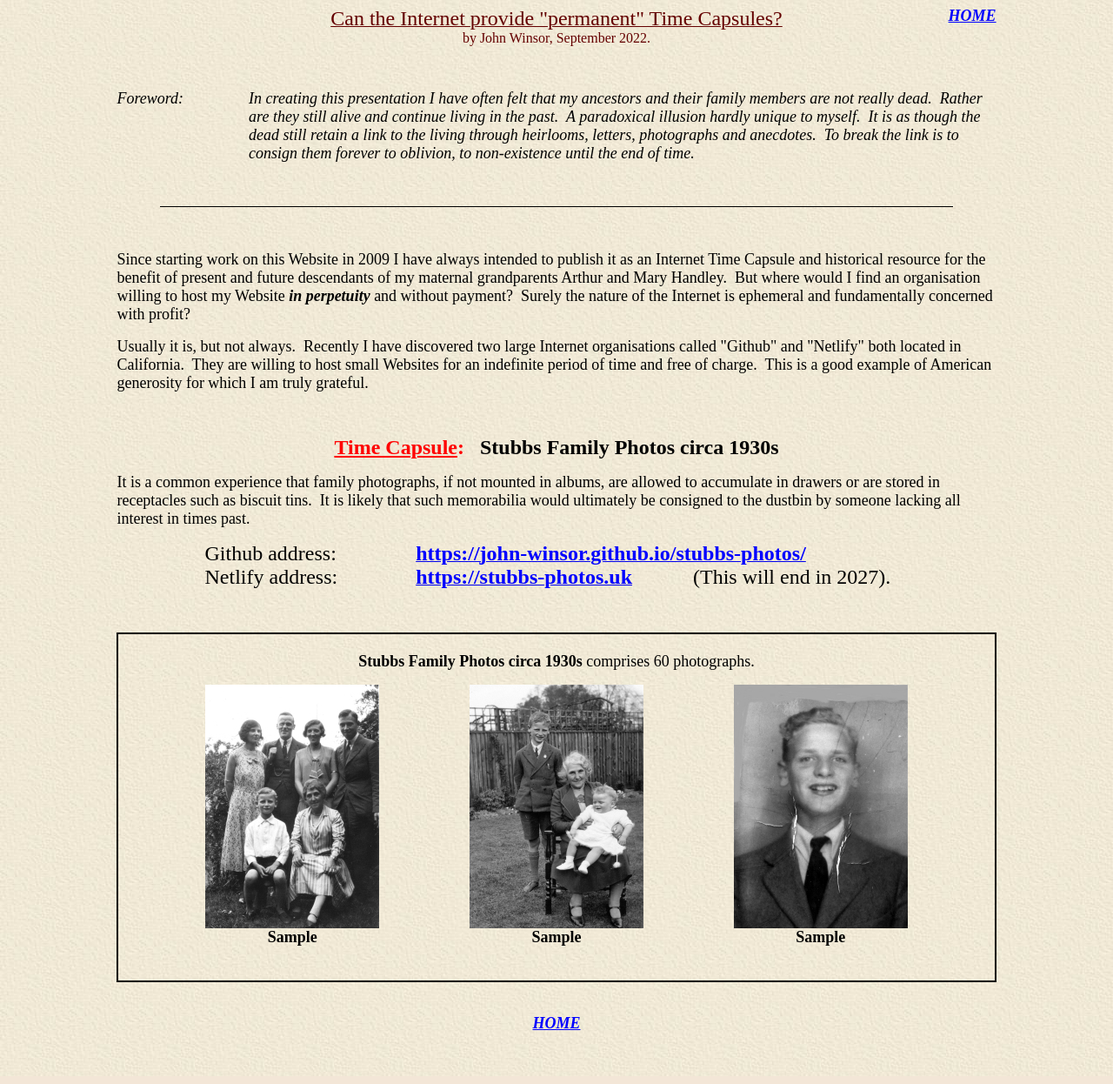
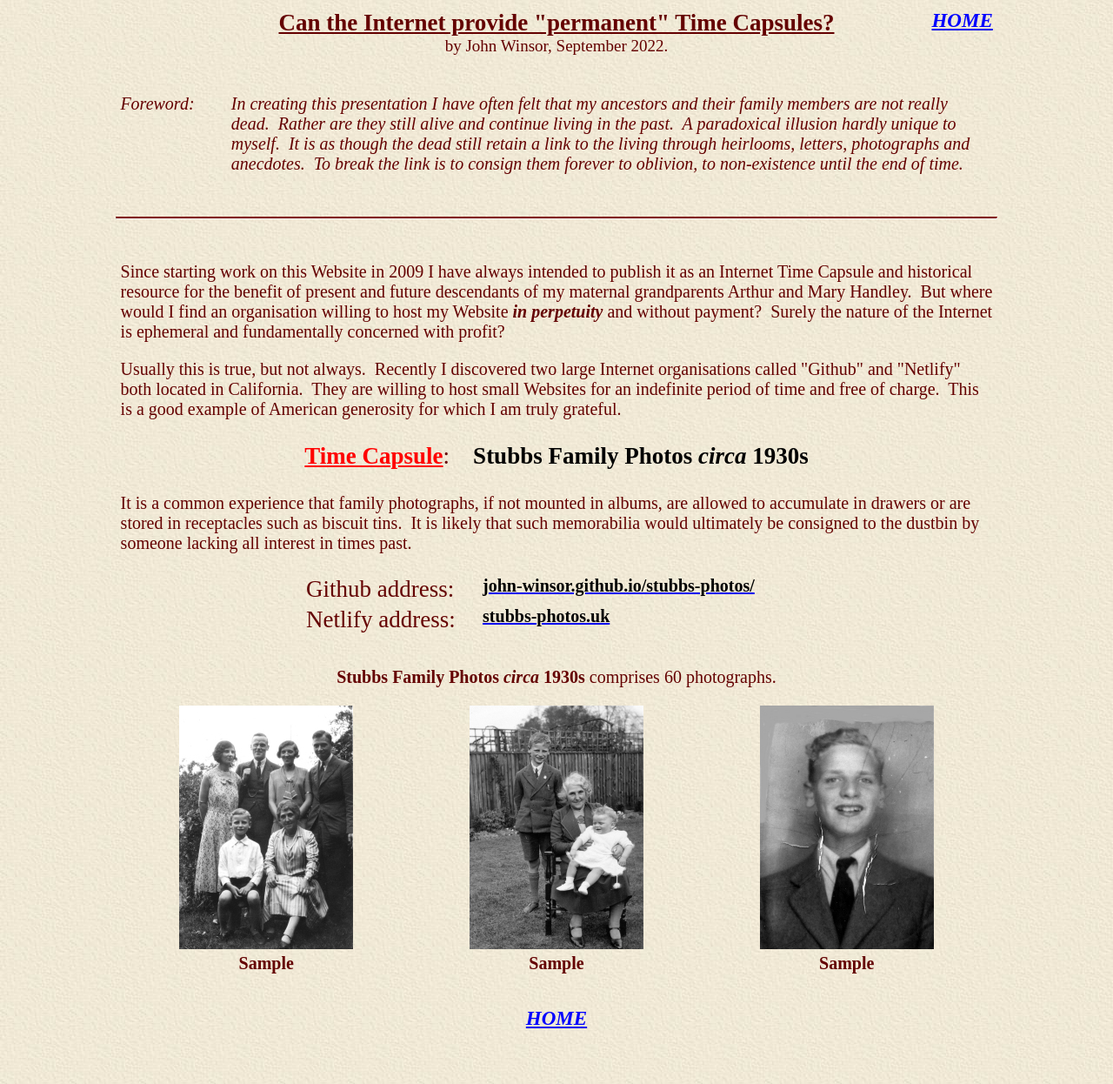
Before and after one commit to John-Winsor/handley-ancestry, a plain HTML site: page Permanent_Time_Capsules/Permanent_Time_Capsules.html in a window 1280 px wide. Shown: the whole page at 87% size. Drawn offline with Linux system fonts and the light colour scheme.

Commit message:
Add files via upload

```diff
--- a/Permanent_Time_Capsules/Permanent_Time_Capsules.html
+++ b/Permanent_Time_Capsules/Permanent_Time_Capsules.html
@@ -1,218 +1,212 @@
-<html>
+<!DOCTYPE html>
+
+<html lang="en">
 
 <head>
+<meta charset="UTF-8">
 <meta name="robots" content="NOINDEX,NOFOLLOW">
-<title>Handley Ancestry</title>
-<meta http-equiv="Content-Type" content="text/html; charset=windows-1252">
 <meta name="viewport" content="width=device-width, initial-scale=1.0, user-scalable=no">
+<link rel="stylesheet" href="../mystyle.css">
+<title>Handley Ancestry v1.1</title>
+<style>
+  body {
+    background-image: url("../bg3.jpg");
+    background-color: #f3d6e7;
+    font-family: "Times New Roman";
+  }
+</style>
 </head>
 
-<body style="background-image: url('../bg3.jpg')" bgcolor="#F3E6D7">
+  <body>
 
-<div align="center">
-<center>
-<table border="0" cellpadding="0" cellspacing="0" width="80%">
-
-  <tbody>
-
+  <table style="width:100%">
     <tr>
-
-      <td valign="top" width="100%">
-      <div align="center">
-      <center>
-      <table border="0" cellpadding="0" cellspacing="0" width="100%">
-
-        <tbody>
-
-          <tr>
-
-            <td width="10%"></td>
-
-            <td align="center" valign="top" width="80%"><font color="#640000"><u><font size="5" face="Times New Roman">
-              <nobr>Can the Internet provide &quot;permanent&quot; Time Capsules?</nobr></font></u><br>
-
-              <font face="Times New Roman">by John Winsor, September 2022.</font></font></td>
-
-            <td align="right" valign="top" width="10%"><font size="4"><a href="../index12.html" style="color: #0000FF"><b><i>HOME</i></b></a></font></td>
-
+      <td style="width:10%">
+      </td>
+      <td style="width:10%">
+      </td>
+      <td style="width:60%">
+        <div class= "center">
+        <div class="font_27px">
+          <b><u>Can the Internet provide "permanent" Time Capsules?</u></b>
+        </div>
+        <div class="font_19px">
+          by John Winsor, September 2022.
+        </div>
+        </div>
+      </td>
+      <td style="width:10%">
+        <div class="right">
+        <div class="font_23px">
+          <a href="../index12.html"><span style="color:#0000ff;"><b><i>HOME</i></b></span></a>
+        </div>
+        </div>
+      </td>
+      <td style="width:10%">
+      </td>
     </tr>
-
-        </tbody>
   </table>
-
-      </center>
-
-      </div>
-
-      <p align="left"> <br></p>
-
-      <div align="center">
-      <center>
-      <table border="0" cellpadding="0" cellspacing="0" width="100%">
-
-        <tbody>
-
-          <tr>
-
-            <td align="left" valign="top" width="15%"><font color="#000000" size="4"><font face="Times New Roman"><i>Foreword:</i></font></font></td>
-
-            <td align="left" valign="top" width="100%">
-            <span lang="EN-GB">
-            <font color="#000000" size="4"><font face="Times New Roman">
-            <i>In creating this presentation I have often felt that my ancestors and their family members are not really dead.&nbsp;
-            Rather are they still alive and continue living in the past.&nbsp; A paradoxical illusion hardly unique to myself.&nbsp;
-            It is as though the dead still retain a link to the living through heirlooms, letters, photographs and anecdotes.&nbsp;
-            To break the link is to consign them forever to oblivion, to non-existence until the end of time.</i></font></font></span></td>
-
-          </tr>
-
-        </tbody>
-      </table>
-
-      </center>
-
-      </div>
-
-      <p><br></p>
-
-      <hr color="#000000" noshade="noshade" size="1" width="90%">
-
-      <p><br></p>
-
-      <p><font size="4"> Since starting work on this Website in 2009 I have always
-      intended to publish it as an Internet Time Capsule and historical resource
-      for the benefit of present and future descendants of my
-      maternal grandparents Arthur and Mary Handley.&nbsp; But where would I find an
-      organisation willing to host my Website <i><b>in perpetuity</b></i> and
-      without payment?&nbsp; Surely the nature of the Internet is ephemeral and
-      fundamentally concerned with profit?</font></p>
-
-      <p><font size="4"> Usually it is, but not always.&nbsp; Recently I have
-      discovered two large Internet organisations called &quot;Github&quot; and
-      &quot;Netlify&quot; both located in California.&nbsp; They are willing to host small
-      Websites for an indefinite period of time and free of charge.&nbsp; This
-      is a good example of American generosity for which I am truly grateful.</font></p>
 
   <br>
 
-      <p align="center">
+  <table style="width:100%">
+    <tr>
+      <td style="width:10%">
+      </td>
+      <td style="width:10%">
+        <div class= "left">
+        <div class="font_20px">
+          <p><i>Foreword:</i></p>
+        </div>
+        </div>
+      </td>
+      <td style="width:70%">
+        <div class= "left">
+        <div class="font_20px">
+          <p><i>In creating this presentation I have often felt that my ancestors and their family members are not really dead.&nbsp;
+          Rather are they still alive and continue living in the past.&nbsp; A paradoxical illusion hardly unique to myself.&nbsp;
+          It is as though the dead still retain a link to the living through heirlooms, letters, photographs and anecdotes.&nbsp;
+          To break the link is to consign them forever to oblivion, to non-existence until the end of time.</i></p>
+        </div>
+        </div>
+      </td>
+      <td style="width:10%">
+      </td>
+    </tr>
+  </table>
 
-      <span lang="EN-GB">
+  <br>
+  <hr class="line1">
+  <br>
 
-      <font size="5"><font color="#FF0000"><b><u>Time Capsule</u>:</font>&nbsp;&nbsp; Stubbs Family Photos circa 1930s</font></b>
+  <table style="width:100%">
+    <tr>
+      <td style="width:10%">
+      </td>
+      <td style="width:80%">
+        <div class= "left">
+        <div class="font_20px">
+          <p>Since starting work on this Website in 2009 I have always intended to publish it as an Internet Time Capsule and historical
+          resource for the benefit of present and future descendants of my maternal grandparents Arthur and Mary Handley.&nbsp;
+          But where would I find an organisation willing to host my Website <i><b>in perpetuity</b></i> and without payment?&nbsp;
+          Surely the nature of the Internet is ephemeral and fundamentally concerned with profit?</p>
 
-      <p align="left"><font color="#000000" size="4">
-      It is a common experience that family photographs, if not mounted in albums, are allowed to accumulate in drawers or are stored
-      in receptacles such as biscuit tins.&nbsp; It is likely that such memorabilia would ultimately be consigned to the dustbin by someone
-      lacking all interest in times past.<br>
-      </font></p>
+          <p>Usually this is true, but not always.&nbsp; Recently I discovered two large Internet organisations called &quot;Github&quot;
+          and &quot;Netlify&quot; both located in California.&nbsp; They are willing to host small Websites for an indefinite period of
+          time and free of charge.&nbsp; This is a good example of American generosity for which I am truly grateful.</p>
+        </div>
+        </div>
+        <div class= "center">
+        <div class="font_27px">
+          <p><span style="color:#ff0000;"><b><u>Time Capsule</u></b></span>:&nbsp; &nbsp;
+            <span style="color:#000000;"><b>Stubbs Family Photos <i>circa</i> 1930s</b></span></p>
+        </div>
+        </div>
+        <div class= "left">
+        <div class="font_20px">
+          <p>It is a common experience that family photographs, if not mounted in albums, are allowed to accumulate in drawers or are
+          stored in receptacles such as biscuit tins.&nbsp; It is likely that such memorabilia would ultimately be consigned to the
+          dustbin by someone lacking all interest in times past.</p>
+        </div>
+        </div>
+      </td>
+      <td style="width:10%">
+      </td>
+    </tr>
+  </table>
 
-       <div align="center">
-        <center>
-        <table border="0" cellpadding="0" cellspacing="0" width="80%">
+  <table style="width:100%">
     <tr>
-            <td width="30%"><font color="#000000" size="5">Github address:</font></td>
-            <td width="70%"><a href="https://john-winsor.github.io/stubbs-photos/" target="_top"><font color="#0000FF" size=5"><nobr><b>https://john-winsor.github.io/stubbs-photos/</b></nobr></a></font></td>
+      <td style="width:27%">
+      </td>
+      <td style="width:16%">
+        <div class= "left">
+        <div class="font_27px">
+          Github address:
+        </div>
+        </div>
+      </td>
+      <td style="width:57%">
+        <div class= "left">
+        <div class="font_20px">
+          <a href="https://john-winsor.github.io/stubbs-photos/" target="_top">
+          <span style="color:#000000;"><b>john-winsor.github.io/stubbs-photos/</b></span></a>
+        </div>
+        </div>
+      </td>
     </tr>
     <tr>
-            <td width="30%"><font color="#000000" size="5">Netlify address:</font></td>
-            <td width="70%"><a href="https://stubbs-photos.uk" target="_top"><font color="#0000FF" size="5"><b>https://stubbs-photos.uk</b></font></a>
-              <b><font color="#0000FF" size="5">&nbsp;&nbsp;&nbsp;&nbsp;&nbsp;&nbsp;&nbsp;&nbsp;&nbsp;&nbsp;
-              </font></b><font color="#000000" size="5">(This will end in 2027).</font></td>
+      <td style="width:27%">
+      </td>
+      <td style="width:16%">
+        <div class= "left">
+        <div class="font_27px">
+          Netlify address:
+        </div>
+        </div>
+      </td>
+      <td style="width:57%">
+        <div class= "left">
+        <div class="font_20px">
+          <a href="https://stubbs-photos.uk" target="_top"><span style="color:#000000;"><b>stubbs-photos.uk</b></span></a>
+        </div>
+        </div>
+      </td>
     </tr>
   </table>
-        </center>
+
+  <br><br>
+
+  <div class= "center">
+  <div class="font_20px">
+    <b>Stubbs Family Photos <i>circa</i> 1930s</b> comprises 60 photographs.
+  </div>
   </div>
 
-      </span>
+  <br>
 
-      <p><br></p>
-
-      <font face="Times New Roman">
-
-      <div align="left">
-      <table border="1" bordercolor="#000000" cellpadding="0" cellspacing="0" width="100%">
-
-        <tbody>
-
+  <table style="width:100%">
     <tr>
-
-            <td width="100%">
-            <div align="center">
-            <table border="0" cellpadding="0" cellspacing="0" width="90%" background="../bg3.jpg" bgcolor="#000000">
-
-              <tbody>
-
-                <tr>
-
-                  <td width="100%">
-
-
-                  <p align="center"><font face="Times New Roman"><font color="#000000" size="4"><br>
-                  <b>Stubbs Family Photos circa 1930s</b> comprises 60 photographs.</font></p>
-
-                  <font face="Times New Roman"><b><font size="4" color="#000000">
-
-                  <table border="0" cellpadding="0" cellspacing="0" width="100%">
-
-                    <tbody>
-
-                      <tr>
-
-                        <td align="center" valign="top" width="33%"><img src="Sample_1.jpg" border="0" height="280" width="200"><br>
-
-                          <font size="4" color="#000000"><b>Sample</b></font></td>
-
-                        <td align="center" valign="top" width="34%"><img src="Sample_2.jpg" border="0" height="280" width="200"><br>
-
-                          <font size="4"><b>Sample</b></font></td>
-
-                        <td align="center" valign="top" width="33%"><img src="Sample_3.jpg" border="0" height="280" width="200"><br>
-
-                          <font size="4"><b>Sample</b></font></td>
-
+      <td style="width:10%">
+      </td>
+      <td style="width:27%">
+        <div class= "center">
+        <div class="font_20px">
+          <img src="Sample_1.jpg" alt="" height="280" width="200"><br>
+          <b>Sample</b>
+        </div>
+        </div>
+      </td>
+      <td style="width:26%">
+        <div class= "center">
+        <div class="font_20px">
+          <img src="Sample_2.jpg" alt="" height="280" width="200"><br>
+          <b>Sample</b>
+        </div>
+        </div>
+      </td>
+      <td style="width:27%">
+        <div class= "center">
+        <div class="font_20px">
+          <img src="Sample_3.jpg" alt="" height="280" width="200"><br>
+          <b>Sample</b>
+        </div>
+        </div>
+      </td>
+      <td style="width:10%">
+      </td>
     </tr>
-
-                    </tbody>
   </table>
 
-                  <p align="left">&nbsp;</p>
+  <br><br>
 
-                  </font>
-
-                  </b></font></font>
-
-                  </td>
-
-                </tr>
-
-              </tbody>
-            </table>
-
+  <div class="center">
+  <div class="font_23px">
+    <a href="../index12.html"><span style="color:#0000ff;"><b><i>HOME</i></b></span></a>
+  </div>
   </div>
 
-            </td>
-
-          </tr>
-
-        </tbody>
-      </table>
-
-      </div>
-
-      <p align="center"><font size="4"><a href="../index12.html" style="color: #0000FF"><br><b><i>HOME</i></b></a></font></p>
-
-      </td>
-
-    </tr>
-
-  </tbody>
-
-</table>
-
-</div>
-
-<p align="center"><br></p>
+  <br><br><br>
 
   </body>
 
```
Lines whose indentation alone changed are shown as unchanged.
